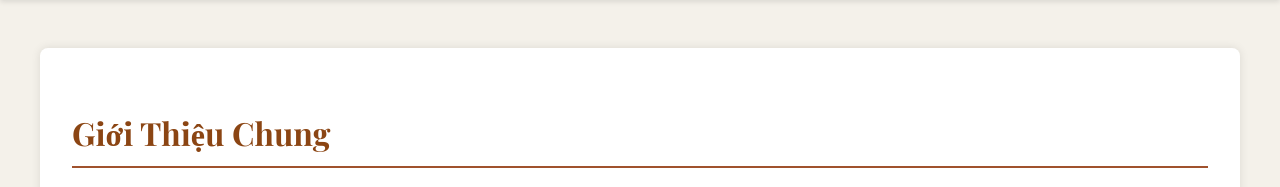
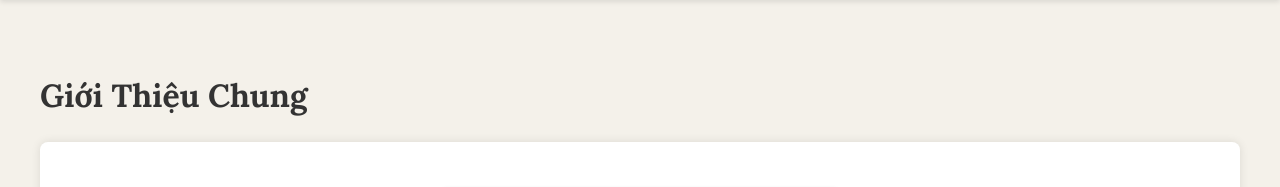
Before and after one commit to ProGamingVN/NhaVanNamCao, a plain HTML site: page gioithieu.html in a window 1280 px wide. Shown: the part 243-430 px from the top of the page. Drawn offline with nearby package versions, Linux system fonts and the light colour scheme; grey boxes are pictures that could not be loaded; a web font is replaced by a local one.

Commit message:
Add heading to gioithieu.html
Added a heading for the introduction section.

```diff
--- a/gioithieu.html
+++ b/gioithieu.html
@@ -28,8 +28,8 @@
     </nav>
 
     <main>
+        <h1>Giới Thiệu Chung</h1> <!-- Thêm tên mục ở đầu trang -->
         <section>
-            <h2>Giới Thiệu Chung</h2>
             <img src="https://chaohanoi.com/wp-content/uploads/2020/09/Writer-Nam-Cao-1024x576.jpg" alt="Chân dung Nam Cao">
             <p>Nam Cao (1915 – 1951) là một nhà văn, nhà thơ, nhà báo Việt Nam nổi tiếng với các tác phẩm hiện thực phê phán sâu sắc. Ông được biết đến qua việc miêu tả số phận bi thảm của người nông dân và trí thức nghèo khổ trong xã hội thực dân phong kiến. Các tác phẩm của ông thể hiện lòng nhân ái sâu sắc và giá trị nhân văn cao cả.</p>
         </section>
```
